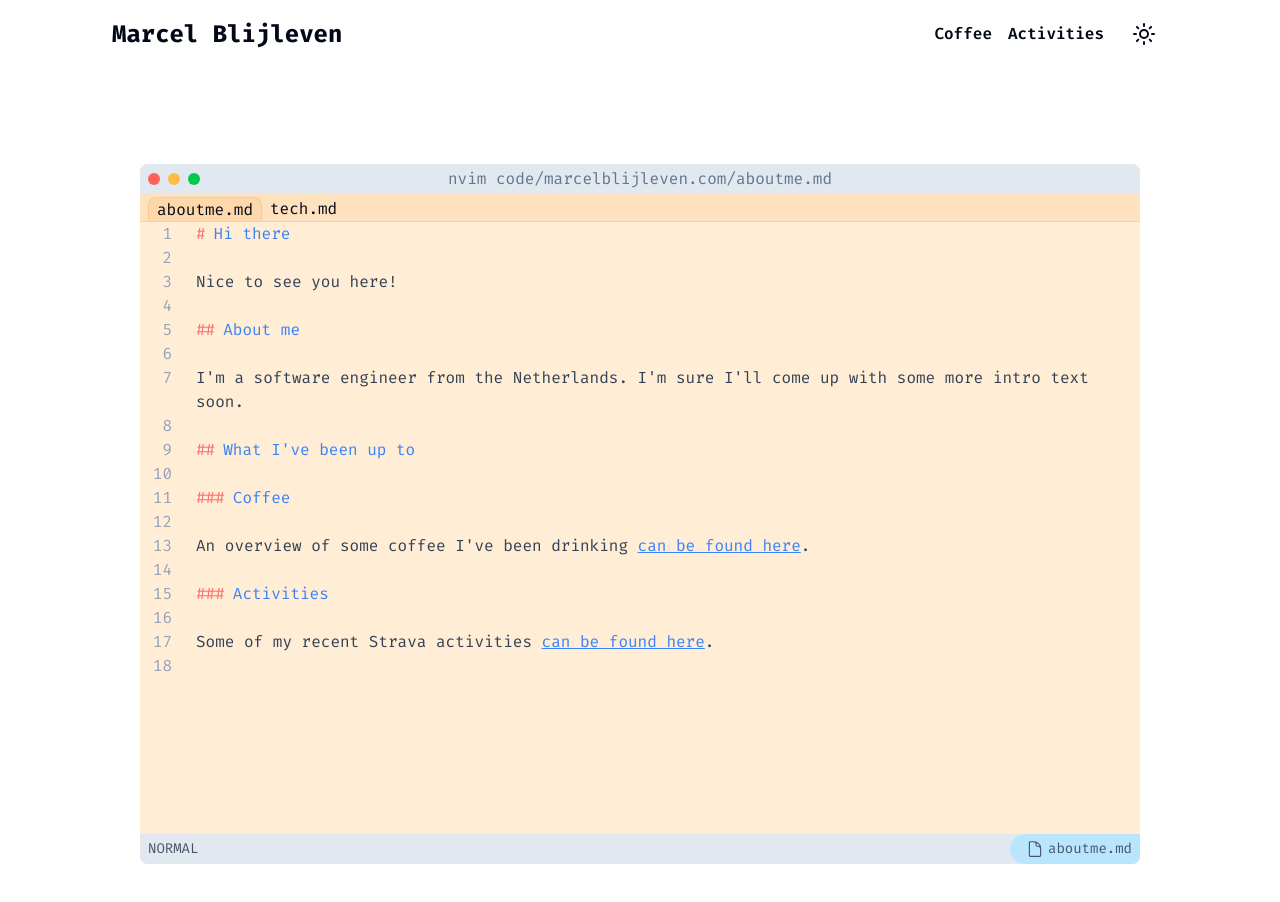
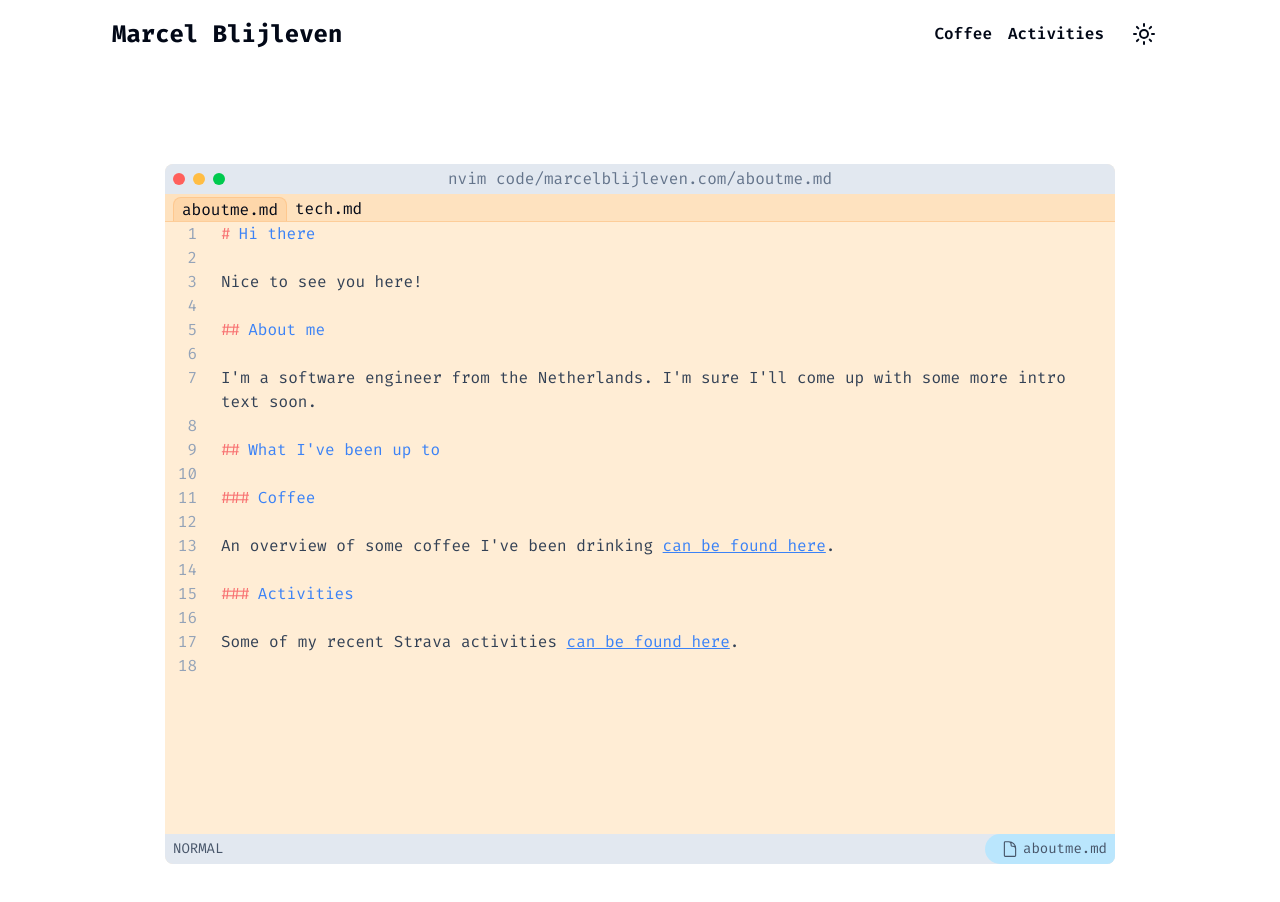
Before and after one commit to marcelblijleven/marcelblijleven.com, a Next.js app: page / in a window 1280 px wide. Shown: the top 902 px of the page. Built offline with nearby package versions, Linux system fonts and the light colour scheme.

Commit message:
fix: resize on large screens

```diff
--- a/src/components/terminal/index.tsx
+++ b/src/components/terminal/index.tsx
@@ -265,7 +265,7 @@ function TerminalWindow() {
 
 function Terminal() {
     return (
-        <div className={"relative w-full h-[680px] md:h-[700px]"}>
+        <div className={"relative w-full max-w-[1000px] h-[680px] md:h-[700px]"}>
             <TerminalWindow/>
         </div>
     )
```
